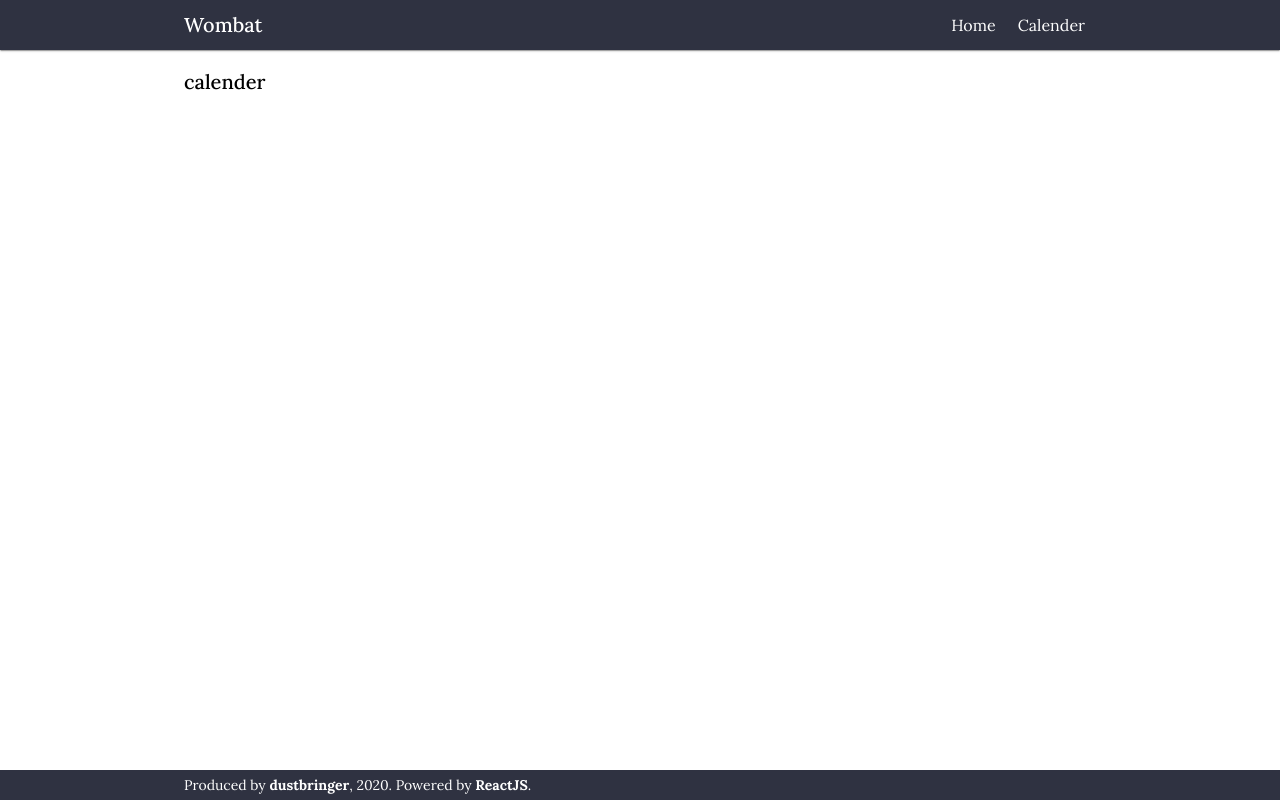
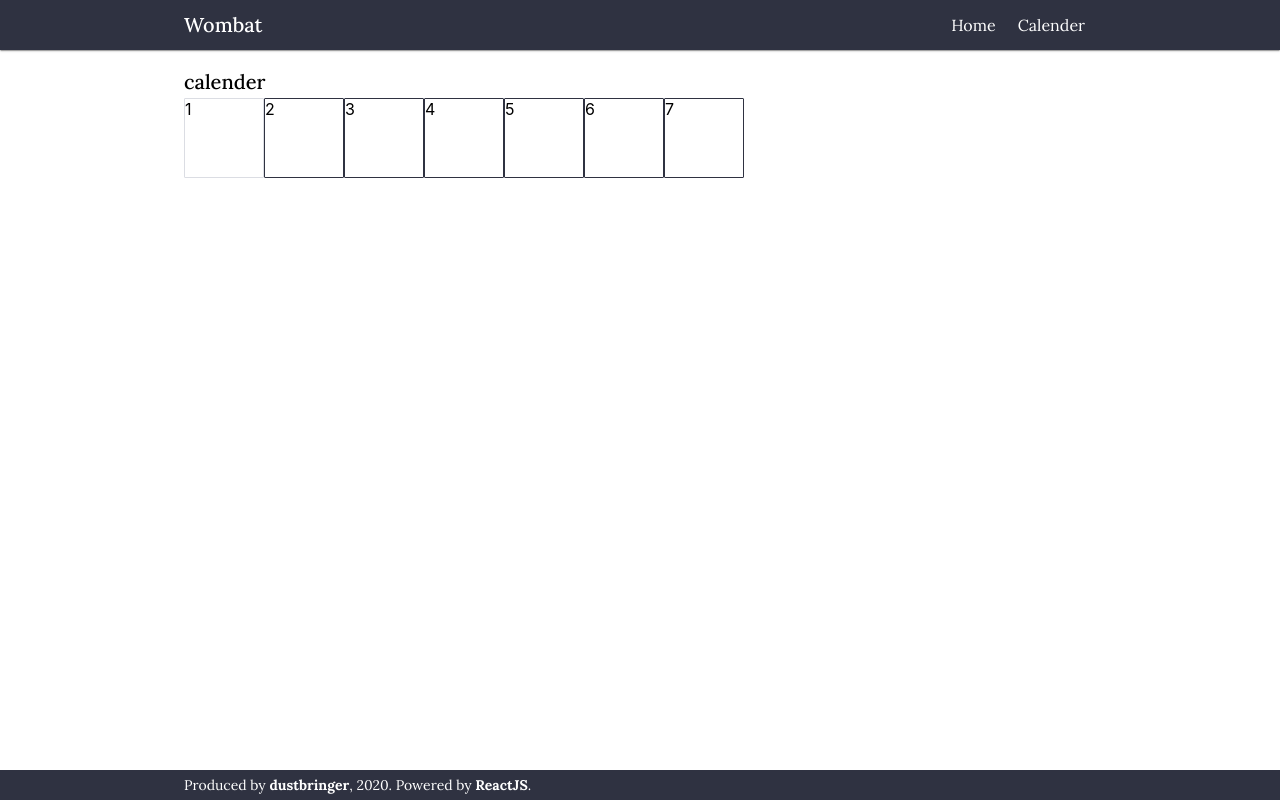
Before and after one commit to dustbringer/web--wombats-dnd, a React (Create React App) app in the folder frontend/: page /#/calender in a window 1280 px wide. Built offline with nearby package versions, Linux system fonts and the light colour scheme.

Commit message:
Stub calender

```diff
--- a/frontend/src/App.jsx
+++ b/frontend/src/App.jsx
@@ -6,8 +6,8 @@ import { createMuiTheme, ThemeProvider } from "@material-ui/core/styles";
 
 import Navbar from "./components/Navbar";
 import Footer from "./components/Footer";
-import Home from "./pages/Home";
-import Calender from "./pages/Calender";
+import HomePage from "./pages/HomePage";
+import CalenderPage from "./pages/CalenderPage";
 
 const theme = createMuiTheme({
   palette: {
@@ -51,8 +51,8 @@ function App() {
           <Navbar />
           <div id="content">
             <Switch>
-              <Route path="/calender" component={Calender} />
-              <Route path="/" component={Home} />
+              <Route path="/calender" component={CalenderPage} />
+              <Route path="/" component={HomePage} />
             </Switch>
           </div>
         </Router>
--- /dev/null
+++ b/frontend/src/components/MonthlyCalender.jsx
@@ -0,0 +1,65 @@
+import React from "react";
+import styled from "styled-components";
+
+import { makeStyles } from "@material-ui/core/styles";
+import Container from "@material-ui/core/Container";
+import AppBar from "@material-ui/core/AppBar";
+import Toolbar from "@material-ui/core/Toolbar";
+import Typography from "@material-ui/core/Typography";
+import Grid from "@material-ui/core/Grid";
+
+import * as NavbarStyled from "./styled/NavbarStyled";
+
+const useStyles = makeStyles((theme) => ({
+  root: {
+    display: "flex",
+    flexDirection: "",
+    justifyContent: "space-between",
+  },
+  toolbar: {
+    maxHeight: "100px",
+    minHeight: "50px",
+  },
+  square: {
+    width: "80px",
+    height: "80px",
+  },
+  squareActive: {
+    border: "1px solid #2f3241",
+    borderRadius: "1px",
+  },
+  squareInactive: {
+    border: "1px solid #dbdde3",
+    borderRadius: "1px",
+  },
+}));
+
+const MonthlyCalender = () => {
+  const classes = useStyles();
+
+  return (
+    <div className="root">
+      <Grid container>
+        <Grid item>
+          <Grid container>
+            {[1, 2, 3, 4, 5, 6, 7].map((e, i) => {
+              return (
+                <Grid
+                  item
+                  key={i}
+                  className={`${classes.square} ${
+                    e === 1 ? classes.squareInactive : classes.squareActive
+                  }`}
+                >
+                  {e}
+                </Grid>
+              );
+            })}
+          </Grid>
+        </Grid>
+      </Grid>
+    </div>
+  );
+};
+
+export default MonthlyCalender;
--- a/frontend/src/pages/Home.jsx
+++ b/frontend/src/pages/CalenderPage.jsx
@@ -1,11 +1,10 @@
 import React from "react";
-import { useHistory } from "react-router-dom";
 
 import { makeStyles } from "@material-ui/core/styles";
 import Container from "@material-ui/core/Container";
-import Box from "@material-ui/core/Box";
 import Typography from "@material-ui/core/Typography";
-import Button from "@material-ui/core/Button";
+
+import MonthlyCalender from "../components/MonthlyCalender";
 
 const useStyles = makeStyles((theme) => ({
   button: {},
@@ -16,29 +15,19 @@ const useStyles = makeStyles((theme) => ({
   },
 }));
 
-const Home = () => {
+const CalenderPage = () => {
   const classes = useStyles();
-  const history = useHistory();
 
   return (
     <>
       <Container maxWidth="md" className={classes.container}>
         <Typography variant="h6" className={classes.title}>
-          Home!!!
+          calender
         </Typography>
-        <Box display="flex" justifyContent="center">
-          <Button
-            variant="outlined"
-            color="primary"
-            onClick={() => history.push("/calender")}
-          >
-            {" "}
-            Goto Calender
-          </Button>
-        </Box>
+        <MonthlyCalender />
       </Container>
     </>
   );
 };
 
-export default Home;
+export default CalenderPage;
--- a/frontend/src/pages/Calender.jsx
+++ b/frontend/src/pages/HomePage.jsx
@@ -1,29 +1,44 @@
 import React from "react";
+import { useHistory } from "react-router-dom";
 
 import { makeStyles } from "@material-ui/core/styles";
 import Container from "@material-ui/core/Container";
+import Box from "@material-ui/core/Box";
 import Typography from "@material-ui/core/Typography";
+import Button from "@material-ui/core/Button";
 
 const useStyles = makeStyles((theme) => ({
   button: {},
   container: {
     display: "flex",
+    flexDirection: "column",
     justifyContent: "space-between",
   },
 }));
 
-const Calender = () => {
+const HomePage = () => {
   const classes = useStyles();
+  const history = useHistory();
 
   return (
     <>
       <Container maxWidth="md" className={classes.container}>
         <Typography variant="h6" className={classes.title}>
-          calender
+          Home!!!
         </Typography>
+        <Box display="flex" justifyContent="center">
+          <Button
+            variant="outlined"
+            color="primary"
+            onClick={() => history.push("/calender")}
+          >
+            {" "}
+            Goto Calender
+          </Button>
+        </Box>
       </Container>
     </>
   );
 };
 
-export default Calender;
+export default HomePage;
```
Also changed, not shown: frontend/src/data/calenderDetails.json (added, +70 -0 lines).
